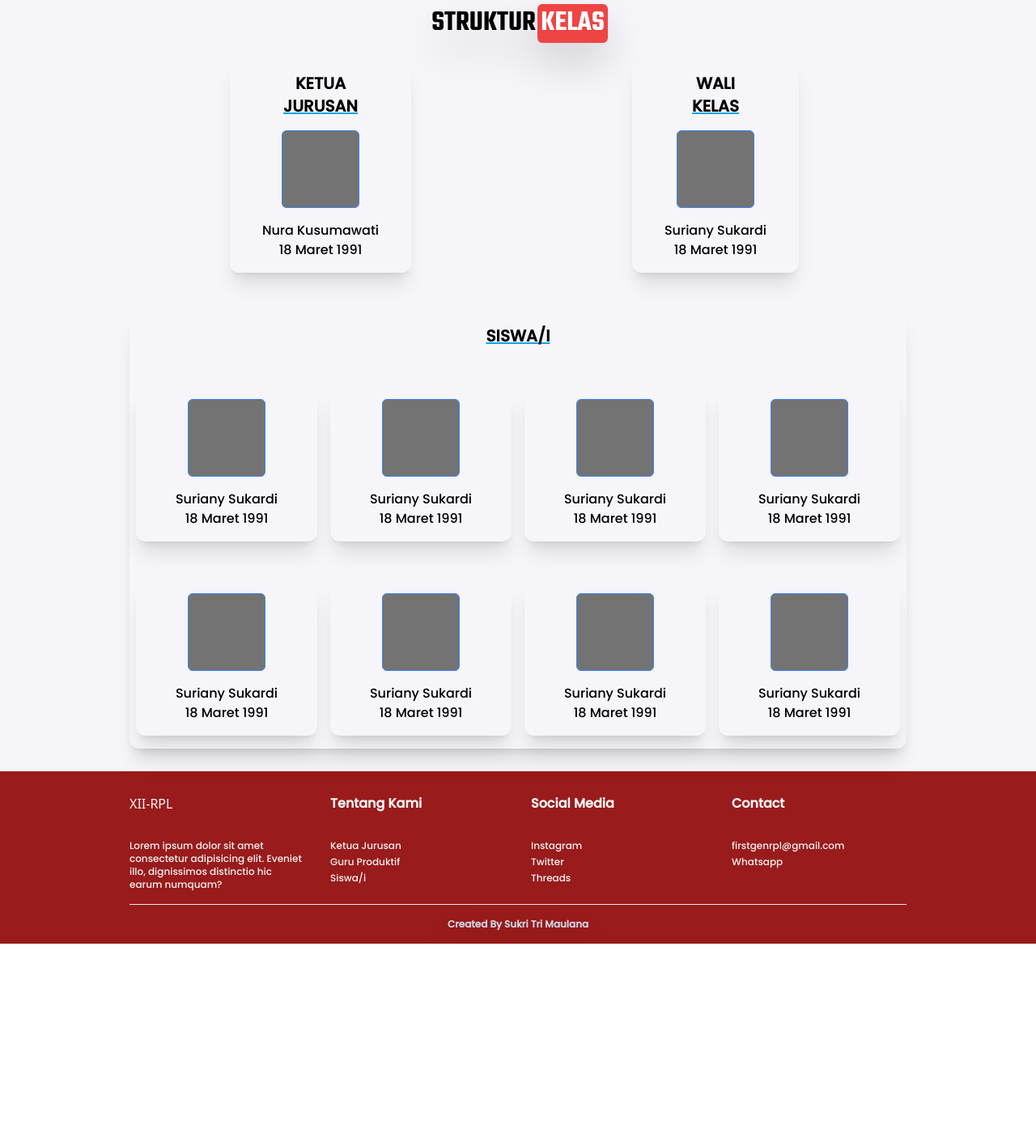
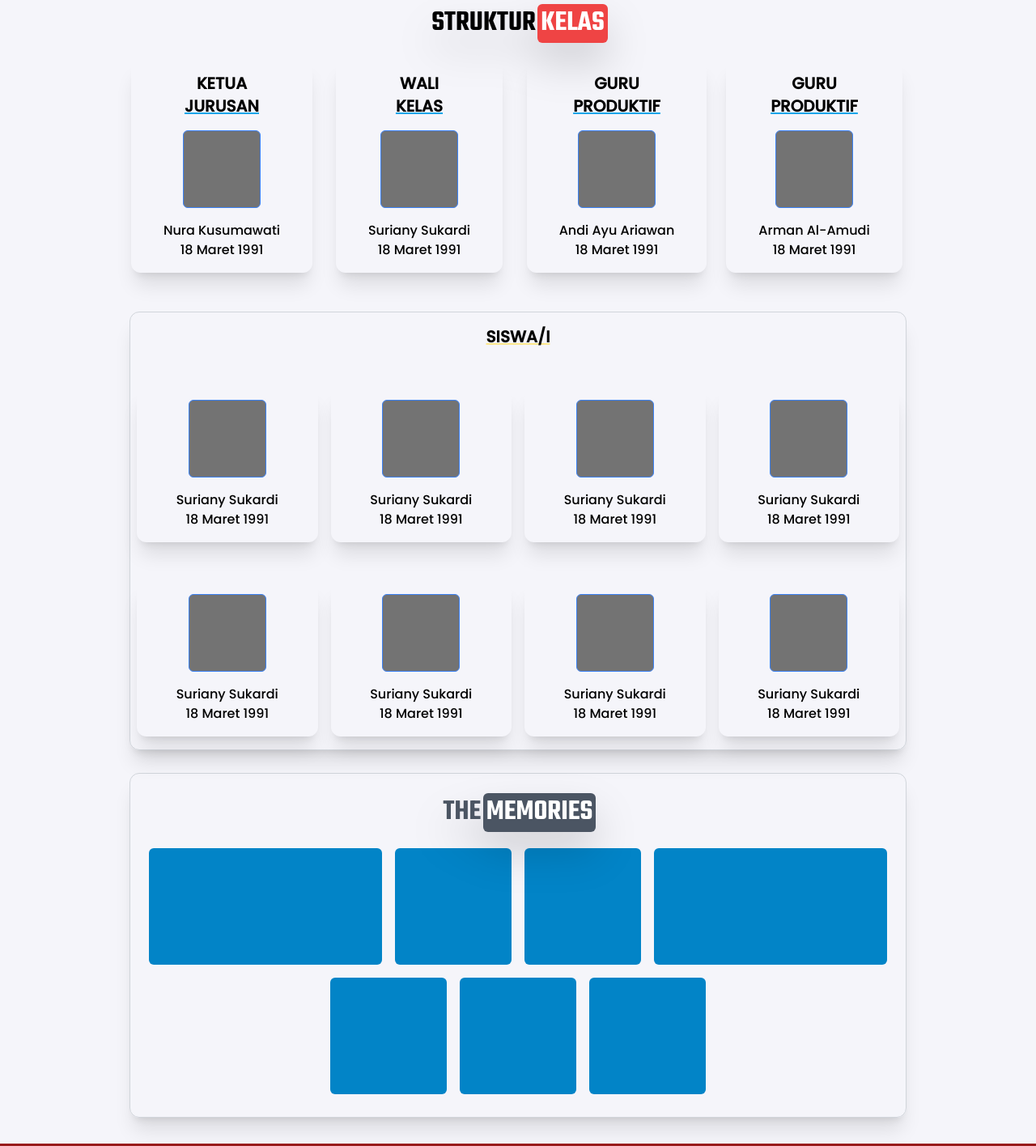
Before and after one commit to XIIRPLSKAONE/xiirplskaone.github.io, a website: page public/about.html in a window 1280 px wide. Shown: the part 719-2135 px from the top of the page at 81% size. Before the commit the page ends 1885 px from the top, so only its background shows below. Drawn offline with nearby package versions, Linux system fonts and the light colour scheme.

Commit message:
penambahan card guru produktif dan section memories

```diff
--- a/public/about.html
+++ b/public/about.html
@@ -93,8 +93,8 @@
       <h2 class="text-4xl teko font-bold text-center drop-shadow-2xl pb-6">
         STRUKTUR <span class="before:block before:absolute before:-inset-1 before:bg-red-500 before:rounded-md relative inline-block"><span class="relative text-white">KELAS</span></span>
       </h2>
-      <div class="grid grid-cols-2 md:grid-cols-4 md:items-baseline md:gap-4">
-        <div class="shadow-xl md:col-span-2 rounded-xl md:justify-self-center py-4 px-10">
+      <div class="grid grid-cols-2 md:grid-cols-4 md:items-baseline gap-4">
+        <div class="shadow-xl rounded-xl md:justify-self-center py-4 px-10">
           <h4 class="text-center mb-4 poppins text-xl font-bold">
             KETUA <br />
             <span class="underline decoration-sky-500">JURUSAN</span>
@@ -107,7 +107,7 @@
             </div>
           </div>
         </div>
-        <div class="shadow-xl md:col-span-2 rounded-xl md:justify-self-center py-4 px-10">
+        <div class="shadow-xl rounded-xl md:justify-self-center py-4 px-10">
           <h4 class="text-center mb-4 poppins text-xl font-bold">WALI <br /><span class="underline decoration-sky-500">KELAS</span></h4>
           <div class="flex flex-col items-center gap-4">
             <div class="w-24 h-24 bg-neutral-500 border border-blue-500 rounded-md"></div>
@@ -117,11 +117,31 @@
             </div>
           </div>
         </div>
+        <div class="shadow-xl rounded-xl md:justify-self-center py-4 px-10">
+          <h4 class="text-center mb-4 poppins text-xl font-bold">GURU <br /><span class="underline decoration-sky-500">PRODUKTIF</span></h4>
+          <div class="flex flex-col items-center gap-4">
+            <div class="w-24 h-24 bg-neutral-500 border border-blue-500 rounded-md"></div>
+            <div class="flex flex-col justify-center text-center">
+              <p class="poppins text-base">Andi Ayu Ariawan</p>
+              <p class="poppins text-base">18 Maret 1991</p>
+            </div>
+          </div>
+        </div>
+        <div class="shadow-xl rounded-xl md:justify-self-center py-4 px-10">
+          <h4 class="text-center mb-4 poppins text-xl font-bold">GURU <br /><span class="underline decoration-sky-500">PRODUKTIF</span></h4>
+          <div class="flex flex-col items-center gap-4">
+            <div class="w-24 h-24 bg-neutral-500 border border-blue-500 rounded-md"></div>
+            <div class="flex flex-col justify-center text-center">
+              <p class="poppins text-base">Arman Al-Amudi</p>
+              <p class="poppins text-base">18 Maret 1991</p>
+            </div>
+          </div>
+        </div>
 
         <!-- siswa -->
-        <div class="grid grid-cols-2 md:grid-cols-4 shadow-xl col-span-2 md:col-span-4 rounded-xl md:justify-self-stretch px-2 py-4 mt-8 gap-4">
+        <div class="grid grid-cols-2 md:grid-cols-4 border border-gray-300 shadow-xl col-span-2 md:col-span-4 rounded-xl md:justify-self-stretch px-2 py-4 mt-8 gap-4">
           <!-- judul -->
-          <h4 class="text-center poppins text-xl font-bold col-span-2 md:col-span-4"><span class="underline decoration-sky-500">SISWA/I</span></h4>
+          <h4 class="text-center underline decoration-2 decoration-amber-200 poppins text-xl font-bold col-span-2 md:col-span-4">SISWA/I</h4>
           <!-- penutup judul -->
           <div class="shadow-xl rounded-xl md:justify-self-stretch py-4 px-10 mt-8">
             <div class="flex flex-col items-center gap-4">
@@ -208,6 +228,25 @@
     </section>
     <!-- close content -->
 
+    <!-- memories -->
+    <section class="px-2 pb-8 lg:px-40" style="background-color: #f5f5fa">
+      <div class="border px-2 md:px-0 py-7 rounded-xl border-gray-300 shadow-xl">
+        <h2 class="text-4xl teko font-bold text-gray-600 text-center drop-shadow-2xl pb-6">
+          THE <span class="before:block before:absolute before:-inset-1 before:bg-gray-600 before:rounded-md relative inline-block"><span class="relative text-white">MEMORIES</span></span>
+        </h2>
+        <div class="flex flex-row flex-wrap justify-center gap-2 md:gap-4">
+          <div class="w-72 h-36 rounded-md bg-sky-600"></div>
+          <div class="w-36 h-36 rounded-md bg-sky-600"></div>
+          <div class="w-36 h-36 rounded-md bg-sky-600"></div>
+          <div class="w-72 h-36 rounded-md bg-sky-600"></div>
+          <div class="w-36 h-36 rounded-md bg-sky-600"></div>
+          <div class="w-36 h-36 rounded-md bg-sky-600"></div>
+          <div class="w-36 h-36 rounded-md bg-sky-600"></div>
+        </div>
+      </div>
+    </section>
+    <!-- close memories -->
+
     <!-- footer -->
     <footer class="bg-red-800 text-zinc-100 px-4 pt-7 pb-4 lg:px-40">
       <div class="flex flex-col md:grid md:grid-cols-4 md:gap-8 mb-4">
```
